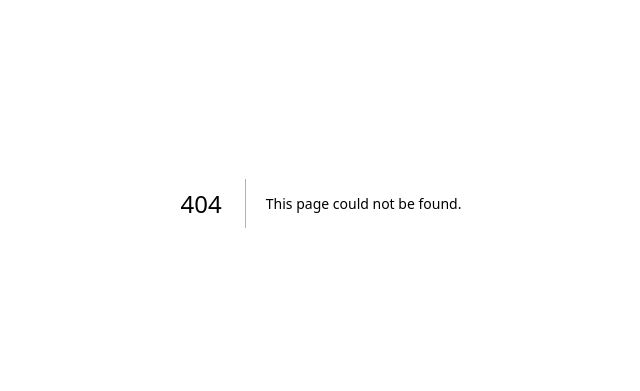
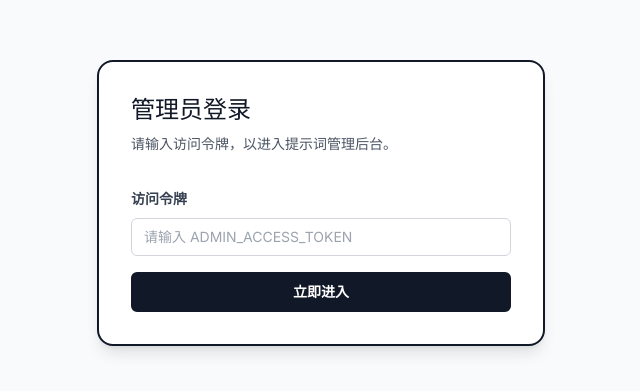
Before and after one commit to bingyanglu/AIPhotoPrompt, a Next.js app: page /admin/login in a window 1280 px wide. Before the commit this address had no page. Shown: the part 197-588 px from the top of the page, without its empty margins (319-959 px from the left). Built offline with nearby package versions, Linux system fonts and the light colour scheme.

Commit message:
Add admin login gate requiring access token

```diff
--- /dev/null
+++ b/app/admin/login/page.tsx
@@ -0,0 +1,60 @@
+'use client'
+
+import { useState } from 'react'
+import { useRouter } from 'next/navigation'
+
+export default function AdminLoginPage() {
+  const router = useRouter()
+  const [token, setToken] = useState('')
+  const [error, setError] = useState<string | null>(null)
+  const [loading, setLoading] = useState(false)
+
+  const handleSubmit = async (event: React.FormEvent<HTMLFormElement>) => {
+    event.preventDefault()
+    setLoading(true)
+    setError(null)
+
+    const adminToken = process.env.NEXT_PUBLIC_ADMIN_ACCESS_TOKEN
+
+    if (adminToken && token.trim() === adminToken) {
+      router.push('/admin/prompts')
+    } else {
+      setError('访问令牌不正确，请重试。')
+    }
+
+    setLoading(false)
+  }
+
+  return (
+    <div className="flex min-h-screen items-center justify-center bg-gray-50 px-4">
+      <div className="w-full max-w-md rounded-2xl border-2 border-gray-900 bg-white p-8 shadow-lg">
+        <h1 className="font-display text-2xl text-gray-900">管理员登录</h1>
+        <p className="mt-2 text-sm text-gray-600">请输入访问令牌，以进入提示词管理后台。</p>
+
+        <form onSubmit={handleSubmit} className="mt-8 space-y-4">
+          <div>
+            <label className="text-sm font-semibold text-gray-700">访问令牌</label>
+            <input
+              type="password"
+              value={token}
+              onChange={(event) => setToken(event.target.value)}
+              className="mt-2 w-full rounded-md border border-gray-300 px-3 py-2 text-sm"
+              placeholder="请输入 ADMIN_ACCESS_TOKEN"
+              required
+            />
+          </div>
+
+          {error && <p className="rounded-md border border-red-200 bg-red-50 px-3 py-2 text-sm text-red-700">{error}</p>}
+
+          <button
+            type="submit"
+            disabled={loading}
+            className="w-full rounded-md border-2 border-gray-900 bg-gray-900 px-4 py-2 text-sm font-semibold text-white transition-colors hover:bg-white hover:text-gray-900 disabled:cursor-not-allowed disabled:opacity-60"
+          >
+            {loading ? '验证中…' : '立即进入'}
+          </button>
+        </form>
+      </div>
+    </div>
+  )
+}
--- a/app/admin/prompts/page.tsx
+++ b/app/admin/prompts/page.tsx
@@ -6,6 +6,19 @@ import PromptForm from './prompt-form'
 export const dynamic = 'force-dynamic'
 
 export default async function AdminPromptsPage() {
-  const categories = await getPromptCategories()
-  return <PromptForm categories={categories} />
+  if (process.env.NEXT_PUBLIC_ADMIN_ACCESS_TOKEN) {
+    const categories = await getPromptCategories()
+    return <PromptForm categories={categories} />
+  }
+
+  return (
+    <div className="flex min-h-screen items-center justify-center bg-gray-50 px-4">
+      <div className="max-w-lg text-center">
+        <h1 className="font-display text-3xl text-gray-900">管理员配置缺失</h1>
+        <p className="mt-4 text-sm text-gray-600">
+          请先设置 <code className="rounded bg-gray-100 px-2 py-1 text-xs">NEXT_PUBLIC_ADMIN_ACCESS_TOKEN</code> 环境变量，然后访问 <code className="rounded bg-gray-100 px-2 py-1 text-xs">/admin/login</code> 进行登录。
+        </p>
+      </div>
+    </div>
+  )
 }
```
